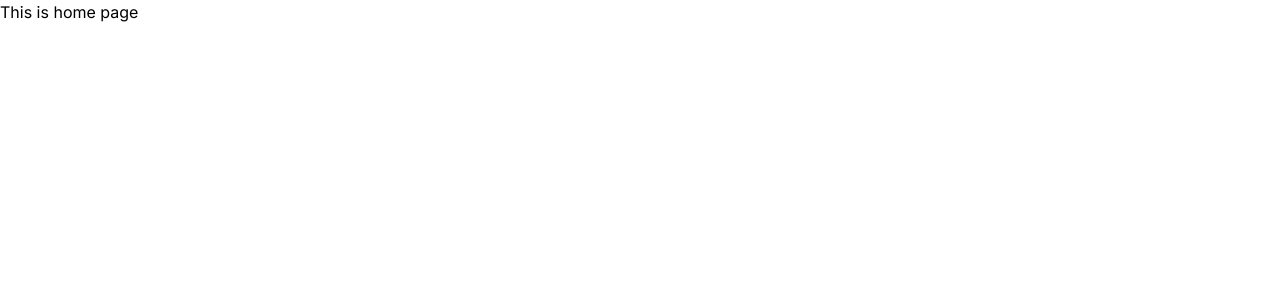
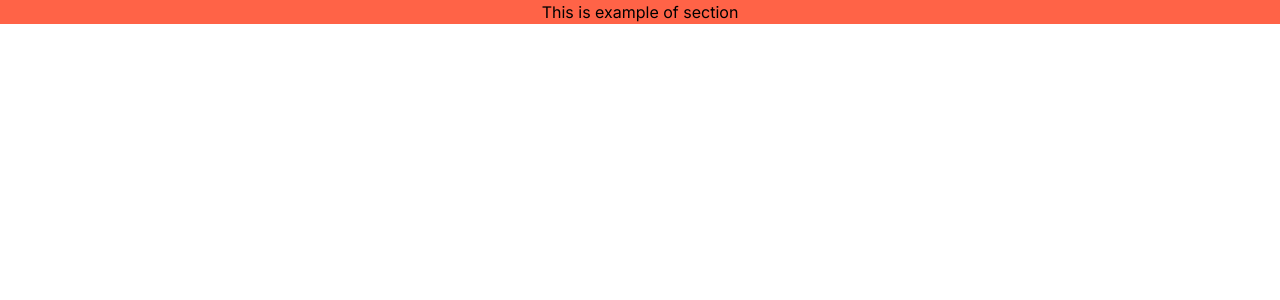
Before and after one commit to SoftRyzen-internship/pentilo-agency, a Next.js app: page / in a window 1280 px wide. Shown: the top 300 px of the page. Built offline with nearby package versions, Linux system fonts and the light colour scheme.

Commit message:
add exapmle section

```diff
--- a/src/app/page.tsx
+++ b/src/app/page.tsx
@@ -1,4 +1,6 @@
+import { ExampleSection } from "@/views/ExampleSection";
+
 export default function Home() {
 
-  return <h1>This is home page</h1>;
+  return <ExampleSection/>;
 }
--- /dev/null
+++ b/src/views/ExampleSection/ExampleSection.module.css
@@ -0,0 +1,3 @@
+.section{
+    background-color: tomato;
+}
--- /dev/null
+++ b/src/views/ExampleSection/ExampleSection.tsx
@@ -0,0 +1,4 @@
+
+import s from '@/views/ExampleSection/ExampleSection.module.css';
+
+export const ExampleSection=() => <section className={`${s.section}  text-center`}><h2>This is example of section</h2> </section>
--- /dev/null
+++ b/src/views/ExampleSection/index.ts
@@ -0,0 +1 @@
+export * from './ExampleSection';
--- a/tailwind.config.ts
+++ b/tailwind.config.ts
@@ -1,7 +1,11 @@
+
 import type { Config } from 'tailwindcss';
 
 const config: Config = {
-  content: ['./src/**/*.{js,ts,jsx,tsx,mdx}'],
+  content: [
+    './src/**/*.{js,ts,jsx,tsx,mdx}',
+  './src/components/**/*.{js,ts,jsx,tsx}',
+  './src/views/**/*.{js,ts,jsx,tsx}'],
   theme: {
     extend: {
       backgroundImage: {
--- a/tsconfig.json
+++ b/tsconfig.json
@@ -15,7 +15,8 @@
     "jsx": "preserve",
     "baseUrl": ".",
     "paths": {
-      "@/*": ["./*"]
+      "@/*": ["src/*"],
+      "public/*": ["public/*"],
     },
     "plugins": [
       {
```
